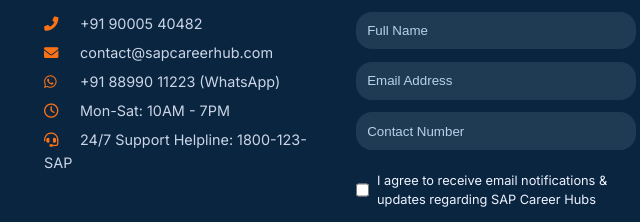
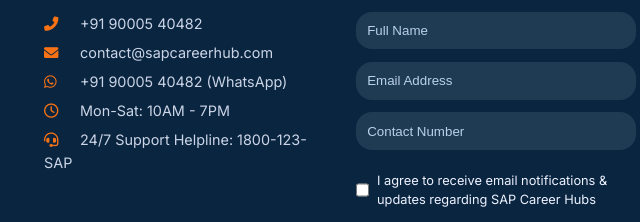
Before and after one commit to Ravi7551/SAP, a plain HTML site: page index.html in a window 1280 px wide. Shown: the part 1103-1325 px from the top of the page, 612-1252 px from the left. Drawn offline with Linux system fonts and the light colour scheme.

Commit message:
Update index.html

```diff
--- a/index.html
+++ b/index.html
@@ -487,7 +487,7 @@
         <div class="contact-details">
           <p><i class="fas fa-phone-alt"></i> +91 90005 40482</p>
           <p><i class="fas fa-envelope"></i> contact@sapcareerhub.com</p>
-          <p><i class="fab fa-whatsapp"></i> +91 88990 11223 (WhatsApp)</p>
+          <p><i class="fab fa-whatsapp"></i> +91 90005 40482 (WhatsApp)</p>
           <p><i class="far fa-clock"></i> Mon-Sat: 10AM - 7PM</p>
           <p><i class="fas fa-headset"></i> 24/7 Support Helpline: 1800-123-SAP</p>
         </div>
```
